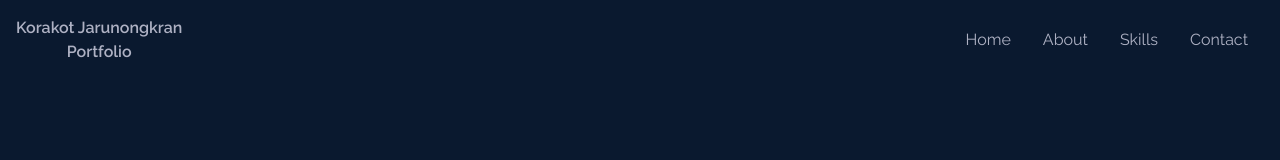
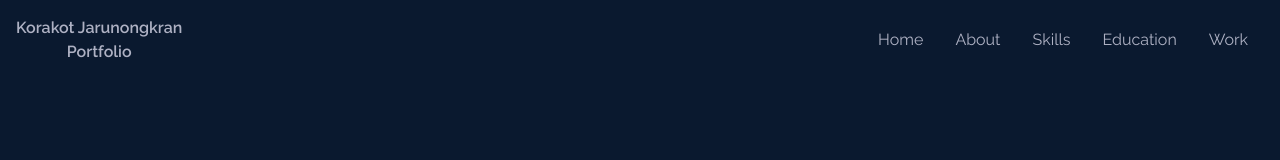
Before and after one commit to LillyKJ/my-first-portfolio, a React (Vite) app: page / in a window 1280 px wide. Shown: the top 160 px of the page. Built offline with nearby package versions, Linux system fonts and the light colour scheme.

Commit message:
feat add react-scroll package

```diff
--- a/package.json
+++ b/package.json
@@ -12,7 +12,8 @@
   "dependencies": {
     "react": "^18.2.0",
     "react-dom": "^18.2.0",
-    "react-icons": "^4.10.1"
+    "react-icons": "^4.10.1",
+    "react-scroll": "^1.8.9"
   },
   "devDependencies": {
     "@types/react": "^18.2.15",
--- a/src/component/Education.jsx
+++ b/src/component/Education.jsx
@@ -6,7 +6,7 @@ import factoryClassroom from "../assets/FactoryClassroom.png";
 
 const Education = () => {
   return (
-    <div className=" w-full md:h-screen bg-[#0a192f] text-gray-300">
+    <div name="education" className=" w-full md:h-screen bg-[#0a192f] text-gray-300">
       <div className="max-w-[1000px] mx-auto p-4 flex flex-col justify-center w-full h-full ">
         {/* Title */}
         <div className="pb-8">
--- a/src/component/Home.jsx
+++ b/src/component/Home.jsx
@@ -3,7 +3,7 @@ import { HiArrowNarrowRight } from "react-icons/hi";
 
 const Home = () => {
   return (
-    <div className=" w-full h-screen bg-[#0a192f]">
+    <div name="home" className=" w-full h-screen bg-[#0a192f]">
       {/* container */}
       <div className=" max-w-[1000px] mx-auto px-8 flex flex-col justify-center h-full">
         <p className=" text-yellow-500 text-xl">Hi, my name is</p>
--- a/src/component/Navbar.jsx
+++ b/src/component/Navbar.jsx
@@ -10,10 +10,12 @@ import {
 import { HiOutlineMail } from "react-icons/hi";
 import { BsFillPersonLinesFill } from "react-icons/bs";
 import "../index.css";
+import { Link } from "react-scroll";
 
 const Navbar = () => {
   const [nav, setNav] = useState(false);
   const handleClick = () => setNav(!nav);
+  const [selectedItem, setSelectedItem] = useState(null);
 
   return (
     <div className="fixed w-full h-[80px] flex justify-between items-center px-4 bg-[#0a192f] text-gray-300">
@@ -24,10 +26,63 @@ const Navbar = () => {
 
       {/* menu  */}
       <ul className="hidden md:flex">
-        <li>Home</li>
-        <li>About</li>
-        <li>Skills</li>
-        <li>Contact</li>
+        <li>
+          <Link
+            to="home"
+            smooth={true}
+            duration={500}
+            onClick={() => setSelectedItem("home")}
+            className={selectedItem === "home" ? " border-b-4    " : {}}
+          >
+            Home
+          </Link>
+        </li>
+        <li>
+          <Link
+            to="about"
+            smooth={true}
+            duration={500}
+            onClick={() => setSelectedItem("about")}
+            className={selectedItem === "about" ? " border-b-4  " : {}}
+          >
+            About
+          </Link>
+        </li>
+        <li>
+          <Link
+            to="skills"
+            smooth={true}
+            duration={500}
+            onClick={() => setSelectedItem("skills")}
+            className={selectedItem === "skills" ? " border-b-4  " : {}}
+          >
+            Skills
+          </Link>
+        </li>
+        <li>
+          <Link
+            to="education"
+            smooth={true}
+            duration={500}
+            onClick={() => setSelectedItem("education")}
+            className={selectedItem === "education" ? " border-b-4  " : {}}
+          >
+            {" "}
+            Education{" "}
+          </Link>
+        </li>
+        <li>
+          <Link
+            to="work"
+            smooth={true}
+            duration={500}
+            onClick={() => setSelectedItem("work")}
+            className={selectedItem === "work" ? " border-b-4  " : {}}
+          >
+            {" "}
+            Work{" "}
+          </Link>
+        </li>
       </ul>
 
       {/* Hamburger */}
@@ -42,32 +97,110 @@ const Navbar = () => {
             ? "hidden"
             : "absolute top-0 left-0 w-full h-screen bg-[#0a192f] flex flex-col justify-center items-center"
         }
+        onClick={() => setSelectedItem("education", "home", "about", "skills")}
+        click
+        hide
+        navbar
       >
-        <li className="py-6 text-4xl">Home</li>
-        <li className="py-6 text-4xl">About</li>
-        <li className="py-6 text-4xl">Skills</li>
-        <li className="py-6 text-4xl">Contact</li>
+        <li className="py-6 text-4xl">
+          <Link
+            to="home"
+            smooth={true}
+            duration={500}
+            onClick={() => {
+              setSelectedItem("home");
+              setNav(false);
+            }}
+            className={selectedItem === "home" ? " border-b-4    " : {}}
+          >
+            Home
+          </Link>
+        </li>
+        <li className="py-6 text-4xl">
+          <Link
+            to="about"
+            smooth={true}
+            duration={500}
+            onClick={() => {
+              setSelectedItem("about");
+              setNav(false);
+            }}
+            className={selectedItem === "about" ? " border-b-4  " : {}}
+          >
+            About
+          </Link>
+        </li>
+        <li className="py-6 text-4xl">
+          <Link
+            to="skills"
+            smooth={true}
+            duration={500}
+            onClick={() => {
+              setSelectedItem("skills");
+              setNav(false);
+            }}
+            className={selectedItem === "skills" ? " border-b-4  " : {}}
+          >
+            Skills
+          </Link>
+        </li>
+        <li className="py-6 text-4xl">
+          <Link
+            to="education"
+            smooth={true}
+            duration={500}
+            onClick={() => {
+              setSelectedItem("education");
+              setNav(false);
+            }}
+            className={selectedItem === "education" ? " border-b-4  " : {}}
+          >
+            {" "}
+            Education{" "}
+          </Link>
+        </li>
+        <li className="py-6 text-4xl">
+          <Link
+            to="work"
+            smooth={true}
+            duration={500}
+            onClick={() => {
+              setSelectedItem("work");
+              setNav(false);
+            }}
+            className={selectedItem === "work" ? " border-b-4  " : {}}
+          >
+            {" "}
+            Work{" "}
+          </Link>
+        </li>
       </ul>
 
       {/* Social icons */}
       <div className=" hidden lg:flex fixed flex-col top-[35%] left-0">
         <ul>
-          <li className=' w-[150px] h-[60px] flex justify-between items-center ml-[-90px] hover:ml-[-5px] bg-white hover: duration-1000 ease-in-out'>
-            <a className='flex justify-between items-center w-full text-black font-bold'
-             href="/">
-              Github <FaGithub size={30} className=' text-black' />
+          <li className=" w-[150px] h-[60px] flex justify-between items-center ml-[-90px] hover:ml-[-5px] bg-white hover: duration-1000 ease-in-out">
+            <a
+              className="flex justify-between items-center w-full text-black font-bold"
+              href="/"
+            >
+              Github <FaGithub size={30} className=" text-black" />
             </a>
           </li>
-          <li className=' w-[150px] h-[60px] flex justify-between items-center ml-[-90px] hover:ml-[-5px] bg-[#4267B2] hover: duration-1000 ease-in-out'>
-            <a className='flex justify-between items-center w-full text-white font-bold'
-             href="/">
-              Email <HiOutlineMail size={30} className=' text-white' />
+          <li className=" w-[150px] h-[60px] flex justify-between items-center ml-[-90px] hover:ml-[-5px] bg-[#4267B2] hover: duration-1000 ease-in-out">
+            <a
+              className="flex justify-between items-center w-full text-white font-bold"
+              href="/"
+            >
+              Email <HiOutlineMail size={30} className=" text-white" />
             </a>
           </li>
-          <li className=' w-[150px] h-[60px] flex justify-between items-center ml-[-90px] hover:ml-[-5px] bg-white hover: duration-1000 ease-in-out'>
-            <a className='flex justify-between items-center w-full text-black font-bold'
-             href="/">
-              Resume <BsFillPersonLinesFill size={30} className=' text-black' />
+          <li className=" w-[150px] h-[60px] flex justify-between items-center ml-[-90px] hover:ml-[-5px] bg-white hover: duration-1000 ease-in-out">
+            <a
+              className="flex justify-between items-center w-full text-black font-bold"
+              href="/"
+            >
+              Resume <BsFillPersonLinesFill size={30} className=" text-black" />
             </a>
           </li>
         </ul>
```
Also changed, not shown: src/component/Work.jsx (added), 1 other file (tests, documents, lock files or other folders).
